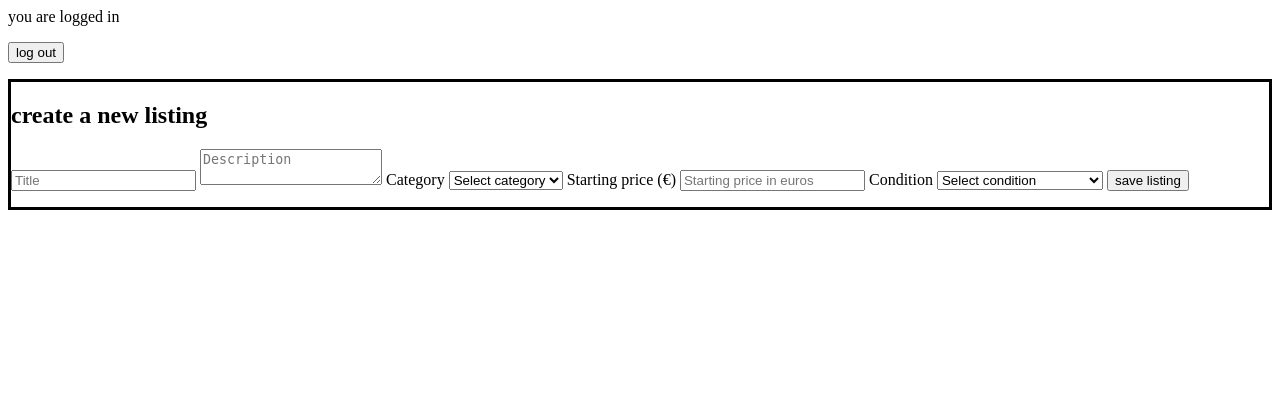
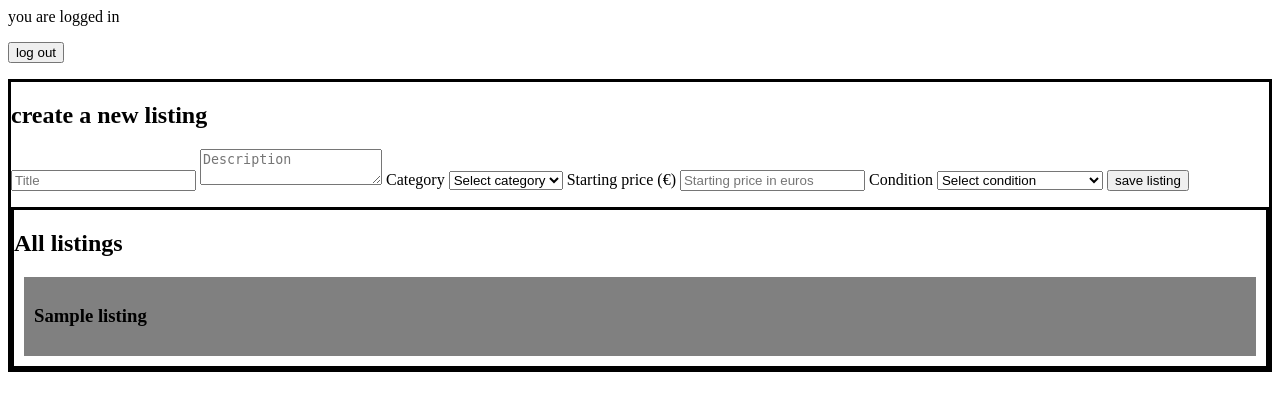
Before and after one commit to intimidating-horse/blog, a Laravel app: page / in a window 1280 px wide. Shown: the top 411 px of the page. Run offline with Laravel 12, Linux system fonts and the light colour scheme; a user stored in the database is signed in; data comes from the database, SQL or seed files in the repository; tables that the repository leaves empty hold one stand-in row (values such as "Sample post").

Commit message:
all listings are now displayed
it's still a bit broken because just the title is visible 😫

```diff
--- a/app/Models/User.php
+++ b/app/Models/User.php
@@ -29,4 +29,7 @@ class User extends Authenticatable
             'password' => 'hashed',
         ];
     }
+    public function userListings(){
+        return $this->hasMany(Listing::class, 'user_id');
+    }
 }
--- a/resources/views/home.blade.php
+++ b/resources/views/home.blade.php
@@ -50,7 +50,14 @@
             </select>
             <button>save listing</button>
         </form>
-    </div>
+<div style="border: 3px solid black;">
+<h2>All listings</h2>
+    @foreach($listings as $listing)
+        <div style="background-color: gray; padding: 10px; margin: 10px;">
+            <h3>{{$listing['title']}}</h3>
+            {{$listing['body']}}
+        @endforeach
+        </div>
 @else
 
     <div style="border: 3px solid black;">
--- a/routes/web.php
+++ b/routes/web.php
@@ -3,9 +3,11 @@
 use App\Http\Controllers\ListingController;
 use App\Http\Controllers\UserController;
 use Illuminate\Support\Facades\Route;
+use App\Models\Listing;
 
 Route::get('/', function () {
-    return view('home');
+    $listings = Listing::all();
+    return view('home', ['listings' => $listings]);
 });
 
 Route::post('/register', [UserController::class, 'register']);
```
